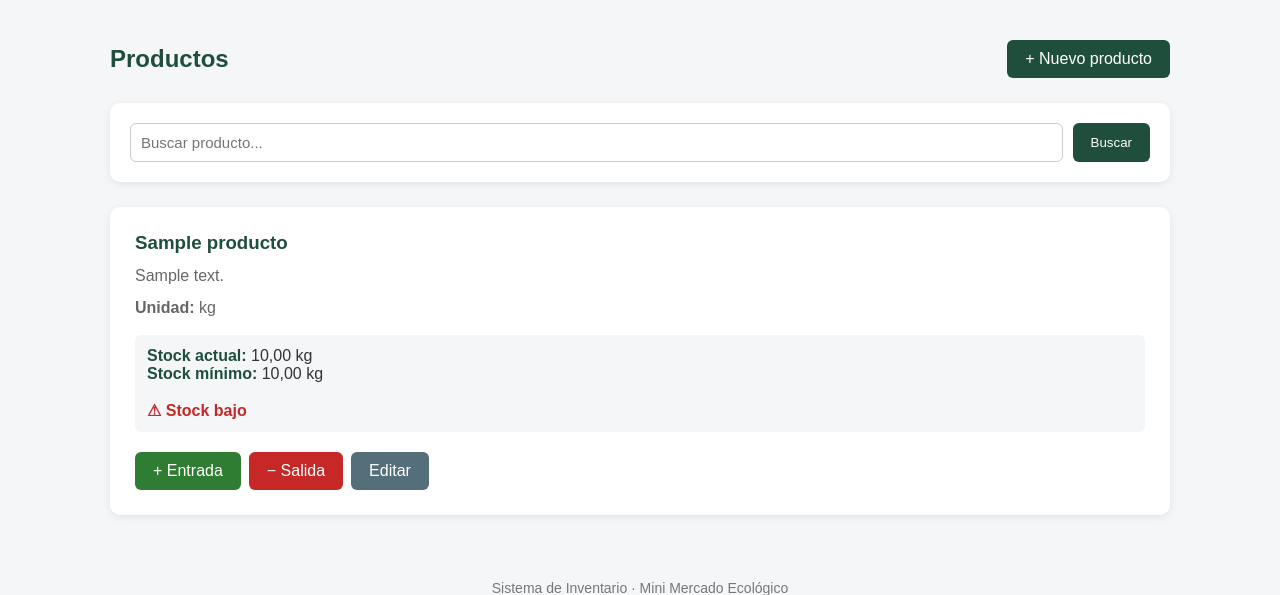
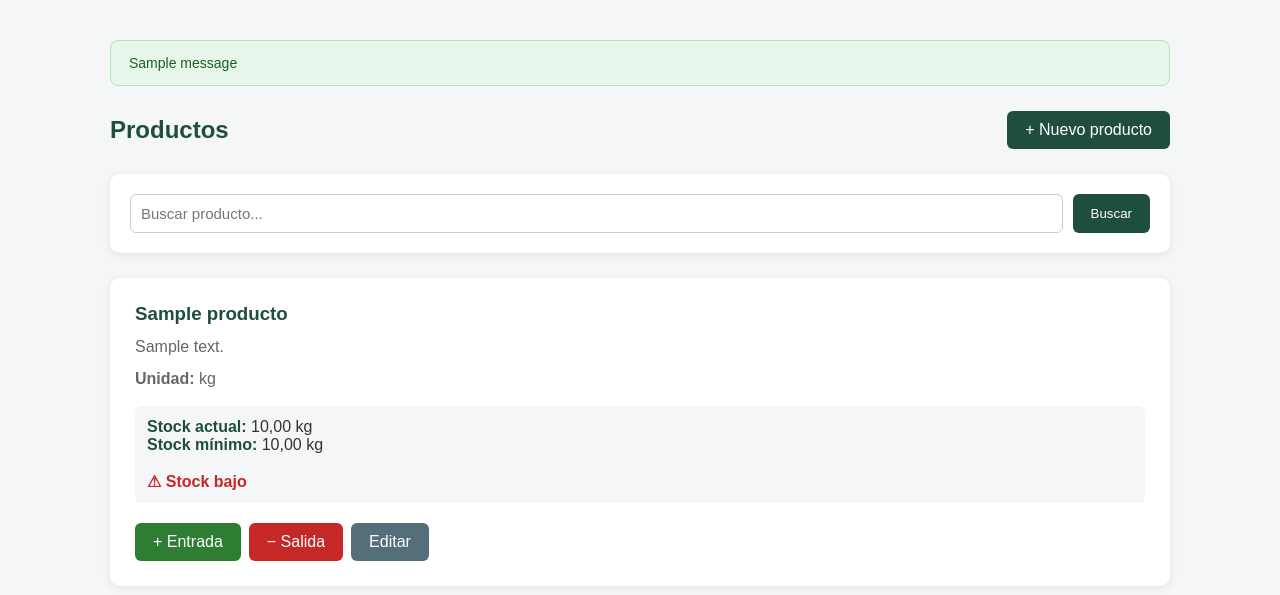
Before and after one commit to Scabezaspaz/Proyecto-Practica-Minimercado, a Django app: page /productos/ in a window 1280 px wide. Shown: the part 107-702 px from the top of the page. Run offline with Django 5.2, Linux system fonts and the light colour scheme; a user stored in the database is signed in; tables that the repository leaves empty hold one stand-in row (values such as "Sample post"); one stand-in notice (Sample message) is shown; parts of the project's set-up code (start-up, migrations or seed data) failed here and were passed over.

Commit message:
confirmaciones de exito con framework de mensajes de Django

```diff
--- a/inventario/templates/inventario/productos.html
+++ b/inventario/templates/inventario/productos.html
@@ -1,9 +1,7 @@
 <!DOCTYPE html>
-
 <html lang="es">
 
 <head>
-
     <meta charset="UTF-8">
     <meta name="viewport" content="width=device-width, initial-scale=1.0">
 
@@ -42,6 +40,41 @@
             max-width: 1100px;
             margin: 40px auto;
             padding: 0 20px;
+        }
+
+        .mensajes {
+            margin-bottom: 25px;
+        }
+
+        .mensaje {
+            padding: 14px 18px;
+            border-radius: 8px;
+            margin-bottom: 12px;
+            font-size: 14px;
+        }
+
+        .mensaje.success {
+            background-color: #e7f5ea;
+            color: #1b5e20;
+            border: 1px solid #b7dfc0;
+        }
+
+        .mensaje.error {
+            background-color: #fdecea;
+            color: #b3261e;
+            border: 1px solid #f5c6c2;
+        }
+
+        .mensaje.warning {
+            background-color: #fff8e1;
+            color: #8a6d00;
+            border: 1px solid #f0e0a0;
+        }
+
+        .mensaje.info {
+            background-color: #e8f1fb;
+            color: #1a5091;
+            border: 1px solid #c3ddf5;
         }
 
         .encabezado {
@@ -216,6 +249,23 @@
 
 <main>
 
+    {% if messages %}
+
+        <div class="mensajes">
+
+            {% for mensaje in messages %}
+
+                <div class="mensaje {{ mensaje.tags }}">
+                    {{ mensaje }}
+                </div>
+
+            {% endfor %}
+
+        </div>
+
+    {% endif %}
+
+
     <div class="encabezado">
 
         <h2>Productos</h2>
@@ -276,13 +326,8 @@
 
 
                     <p>
-
-                        <strong>
-                            Unidad:
-                        </strong>
-
+                        <strong>Unidad:</strong>
                         {{ producto.unidad_medida }}
-
                     </p>
 
 
@@ -305,10 +350,9 @@
                         {{ producto.unidad_medida }}
 
 
-                        {% if producto.id in productos_stock_bajo_ids %}
+                        {% if producto.stock_actual <= producto.stock_minimo %}
 
-                            <br>
-                            <br>
+                            <br><br>
 
                             <span class="stock-bajo">
                                 ⚠ Stock bajo
--- a/inventario/views.py
+++ b/inventario/views.py
@@ -1,5 +1,6 @@
 from urllib.parse import urlencode
 
+from django.contrib import messages
 from django.contrib.auth import authenticate, login, logout
 from django.contrib.auth.decorators import login_required
 from django.core.exceptions import ValidationError
@@ -154,6 +155,11 @@ def nuevo_producto(request):
 
                 formulario.save()
 
+                messages.success(
+                    request,
+                    'Producto creado correctamente.'
+                )
+
                 return redirect(
                     'productos'
                 )
@@ -201,6 +207,11 @@ def editar_producto(request, producto_id):
             try:
 
                 formulario.save()
+
+                messages.success(
+                    request,
+                    'Producto actualizado correctamente.'
+                )
 
                 return redirect(
                     'productos'
@@ -263,6 +274,20 @@ def registrar_movimiento(
                 movimiento.tipo_movimiento = tipo_movimiento
 
                 movimiento.save()
+
+                if tipo_movimiento == 'ENTRADA':
+
+                    messages.success(
+                        request,
+                        'Entrada registrada correctamente.'
+                    )
+
+                else:
+
+                    messages.success(
+                        request,
+                        'Salida registrada correctamente.'
+                    )
 
                 return redirect(
                     'productos'
```
